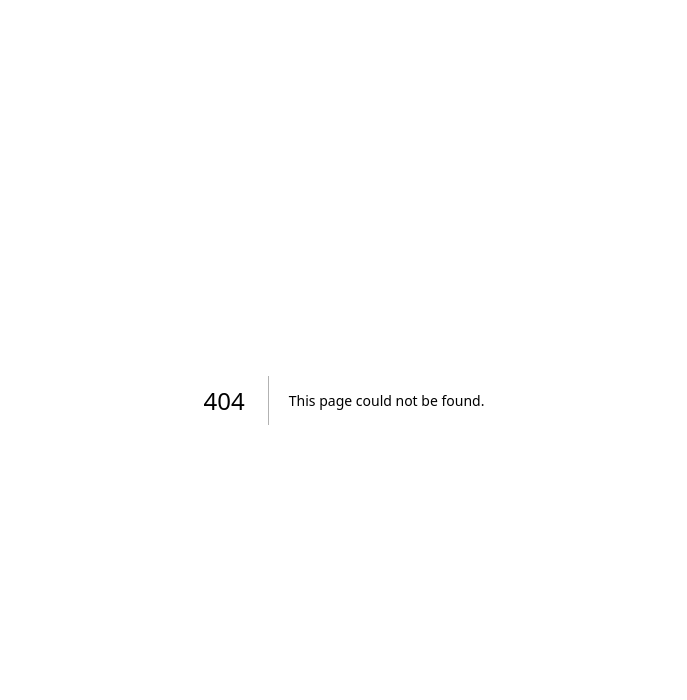
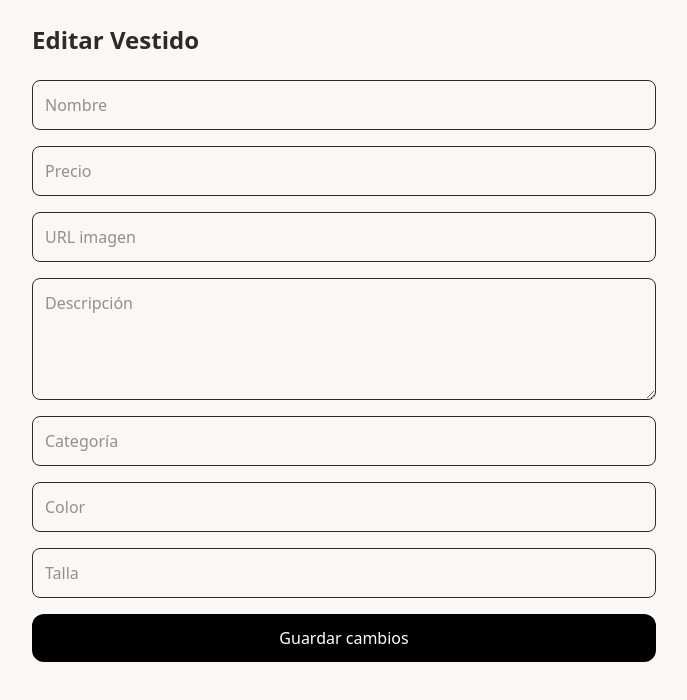
Before and after one commit to agostinavallory/dreva, a Next.js app: page /dashboard/vestidos/1/editar in a window 1280 px wide. Before the commit this address had no page. Shown: the top 700 px of the page, without its empty margins (296-983 px from the left). Built offline with nearby package versions, Linux system fonts and the light colour scheme; no server answers; the database is empty.

Commit message:
feat: implement local dress management dashboard

```diff
--- /dev/null
+++ b/app/components/DeleteButton.tsx
@@ -0,0 +1,31 @@
+"use client";
+
+import { useRouter } from "next/navigation";
+import { supabase } from "@/lib/supabaseClient";
+
+export function DeleteButton({ id }: { id: string | number }) {
+  const router = useRouter();
+
+  const handleDelete = async () => {
+    const confirm = window.confirm("¿Eliminar este vestido?");
+    if (!confirm) return;
+
+    const { error } = await supabase
+      .from("vestidos")
+      .delete()
+      .eq("id", id);
+
+    if (error) {
+      alert("Error al eliminar");
+      return;
+    }
+
+    router.refresh();
+  };
+
+  return (
+    <button onClick={handleDelete} className="text-sm text-red-500">
+      Eliminar
+    </button>
+  );
+}
--- /dev/null
+++ b/app/dashboard/vestidos/[id]/editar/page.tsx
@@ -0,0 +1,170 @@
+"use client";
+
+import { useEffect, useState } from "react";
+import { useParams, useRouter } from "next/navigation";
+import { supabase } from "@/lib/supabaseClient";
+
+export default function EditarVestidoPage() {
+  const { id } = useParams();
+const router = useRouter();
+
+  const [loading, setLoading] = useState(true);
+
+  const [form, setForm] = useState({
+    nombre: "",
+    precio: "",
+    imagen: "",
+    descripcion: "",
+    categoria: "",
+    color: "",
+    talla: "",
+  });
+
+  useEffect(() => {
+    async function loadDress() {
+      const { data } = await supabase
+        .from("vestidos")
+        .select("*")
+        .eq("id", Number(id))
+        .single();
+
+      if (data) {
+        setForm({
+          nombre: data.nombre || "",
+          precio: data.precio?.toString() || "",
+          imagen: data.imagen || "",
+          descripcion: data.descripcion || "",
+          categoria: data.categoria || "",
+          color: data.color || "",
+          talla: data.talla || "",
+        });
+      }
+
+      setLoading(false);
+    }
+
+    if (id) loadDress();
+  }, [id]);
+
+  const handleChange = (
+  e: React.ChangeEvent<HTMLInputElement | HTMLTextAreaElement>
+) => {
+  setForm({
+    ...form,
+    [e.target.name]: e.target.value,
+  });
+};
+
+const handleSubmit = async (
+  e: React.FormEvent<HTMLFormElement>
+) => {
+  e.preventDefault();
+
+ const { data, error } = await supabase
+  .from("vestidos")
+  .update({
+    nombre: form.nombre,
+    precio: Number(form.precio),
+    imagen: form.imagen,
+    descripcion: form.descripcion,
+    categoria: form.categoria,
+    color: form.color,
+    talla: form.talla,
+  })
+  .eq("id", Number(id))
+  .select();
+
+
+
+  if (error) {
+    alert("Error al guardar cambios");
+    console.error(error);
+    return;
+  }
+
+alert("✅ Vestido actualizado correctamente");
+
+  router.push("/dashboard/vestidos");
+};
+
+  if (loading) {
+    return <p className="p-6">Cargando vestido...</p>;
+  }
+
+  return (
+    <main className="max-w-2xl mx-auto p-6">
+  <h1 className="text-2xl font-bold mb-6">
+    Editar Vestido
+  </h1>
+
+  <form
+    onSubmit={handleSubmit}
+    className="flex flex-col gap-4"
+  >
+    <input
+      name="nombre"
+      value={form.nombre}
+      onChange={handleChange}
+      placeholder="Nombre"
+      className="border rounded-lg p-3"
+    />
+
+    <input
+      name="precio"
+      value={form.precio}
+      onChange={handleChange}
+      placeholder="Precio"
+      className="border rounded-lg p-3"
+    />
+
+    <input
+      name="imagen"
+      value={form.imagen}
+      onChange={handleChange}
+      placeholder="URL imagen"
+      className="border rounded-lg p-3"
+    />
+
+    <textarea
+      name="descripcion"
+      value={form.descripcion}
+      onChange={handleChange}
+      placeholder="Descripción"
+      className="border rounded-lg p-3"
+      rows={4}
+    />
+
+    <input
+      name="categoria"
+      value={form.categoria}
+      onChange={handleChange}
+      placeholder="Categoría"
+      className="border rounded-lg p-3"
+    />
+
+    <input
+      name="color"
+      value={form.color}
+      onChange={handleChange}
+      placeholder="Color"
+      className="border rounded-lg p-3"
+    />
+
+    <input
+      name="talla"
+      value={form.talla}
+      onChange={handleChange}
+      placeholder="Talla"
+      className="border rounded-lg p-3"
+    />
+
+    <button
+      type="submit"
+      className="bg-black text-white rounded-xl py-3"
+    >
+      Guardar cambios
+    </button>
+  </form>
+</main>
+  );
+}
--- /dev/null
+++ b/app/dashboard/vestidos/nuevo/page.tsx
@@ -0,0 +1,118 @@
+"use client";
+
+import { useState } from "react";
+import { supabase } from "@/lib/supabaseClient";
+import { useRouter } from "next/navigation";
+
+export default function NuevoVestidoPage() {
+  const router = useRouter();
+
+  const [form, setForm] = useState({
+    nombre: "",
+    precio: "",
+    imagen: "",
+    descripcion: "",
+    categoria: "",
+    color: "",
+    talla: "",
+  });
+
+  const handleChange = (e: React.ChangeEvent<HTMLInputElement | HTMLTextAreaElement>) => {
+    setForm({
+      ...form,
+      [e.target.name]: e.target.value,
+    });
+  };
+
+  const handleSubmit = async (e: React.FormEvent) => {
+    e.preventDefault();
+
+    const ownerId = "7b27d1c5-2173-4b42-b345-1af6f549d4fc";
+
+    const { error } = await supabase.from("vestidos").insert([
+      {
+        nombre: form.nombre,
+        precio: Number(form.precio),
+        imagen: form.imagen,
+        descripcion: form.descripcion,
+        categoria: form.categoria,
+        color: form.color,
+        talla: form.talla,
+        owner_id: ownerId,
+      },
+    ]);
+
+    if (error) {
+      alert("Error al crear vestido");
+      console.error(error);
+      return;
+    }
+
+    router.push("/dashboard/vestidos");
+  };
+
+  return (
+    <main className="max-w-2xl mx-auto p-6">
+      <h1 className="text-2xl font-bold mb-4">Nuevo Vestido</h1>
+
+      <form onSubmit={handleSubmit} className="flex flex-col gap-3">
+
+        <input
+          name="nombre"
+          placeholder="Nombre"
+          onChange={handleChange}
+          className="border p-2 rounded"
+        />
+
+        <input
+          name="precio"
+          placeholder="Precio"
+          onChange={handleChange}
+          className="border p-2 rounded"
+        />
+
+        <input
+          name="imagen"
+          placeholder="URL de imagen"
+          onChange={handleChange}
+          className="border p-2 rounded"
+        />
+
+        <textarea
+          name="descripcion"
+          placeholder="Descripción"
+          onChange={handleChange}
+          className="border p-2 rounded"
+        />
+
+        <input
+          name="categoria"
+          placeholder="Categoría"
+          onChange={handleChange}
+          className="border p-2 rounded"
+        />
+
+        <input
+          name="color"
+          placeholder="Color"
+          onChange={handleChange}
+          className="border p-2 rounded"
+        />
+
+        <input
+          name="talla"
+          placeholder="Talla"
+          onChange={handleChange}
+          className="border p-2 rounded"
+        />
+
+        <button
+          type="submit"
+          className="bg-black text-white py-2 rounded-xl mt-3"
+        >
+          Guardar vestido
+        </button>
+      </form>
+    </main>
+  );
+}
--- /dev/null
+++ b/app/dashboard/vestidos/page.tsx
@@ -0,0 +1,85 @@
+import Link from "next/link";
+import { supabase } from "@/lib/supabaseClient";
+import { DeleteButton } from "@/app/components/DeleteButton";
+
+export default async function VestidosDashboardPage() {
+  const ownerId = "7b27d1c5-2173-4b42-b345-1af6f549d4fc";
+
+  const { data: vestidos, error } = await supabase
+    .from("vestidos")
+    .select("*")
+    .eq("owner_id", ownerId)
+    .order("nombre", { ascending: true });
+
+  if (error) {
+    console.error("Error cargando vestidos:", error);
+  }
+
+  return (
+    <main className="p-6 max-w-6xl mx-auto">
+
+      {/* HEADER */}
+      <div className="flex items-center justify-between mb-6">
+        <div>
+          <h1 className="text-2xl font-bold">Mis Vestidos</h1>
+          <p className="text-gray-500">
+            Administra tu catálogo de vestidos
+          </p>
+        </div>
+
+        <Link
+          href="/dashboard/vestidos/nuevo"
+          className="bg-black text-white px-4 py-2 rounded-xl text-sm"
+        >
+          + Nuevo Vestido
+        </Link>
+      </div>
+
+      {/* GRID */}
+      <div className="grid grid-cols-1 md:grid-cols-3 gap-5">
+        {vestidos?.map((v) => (
+          <div
+            key={v.id}
+            className="border rounded-xl overflow-hidden shadow-sm"
+          >
+            {/* IMAGEN */}
+            {v.imagen && (
+              <img
+                src={v.imagen}
+                className="w-full h-56 object-cover"
+                alt={v.nombre}
+              />
+            )}
+
+            {/* INFO */}
+            <div className="p-3">
+              <h2 className="font-semibold">{v.nombre}</h2>
+
+              <p className="text-sm text-gray-500">
+                {v.categoria} · {v.color}
+              </p>
+
+              <p className="mt-1 font-bold text-pink-600">
+                Gs. {v.precio}
+              </p>
+
+              {/* ACCIONES */}
+              <div className="flex gap-3 mt-3">
+                <Link
+                  href={`/dashboard/vestidos/${v.id}/editar`}
+                  className="text-sm text-blue-600"
+                >
+                  Editar
+                </Link>
+
+                <DeleteButton id={v.id} />
+              </div>
+            </div>
+
+          </div>
+        ))}
+      </div>
+
+    </main>
+  );
+}
```
